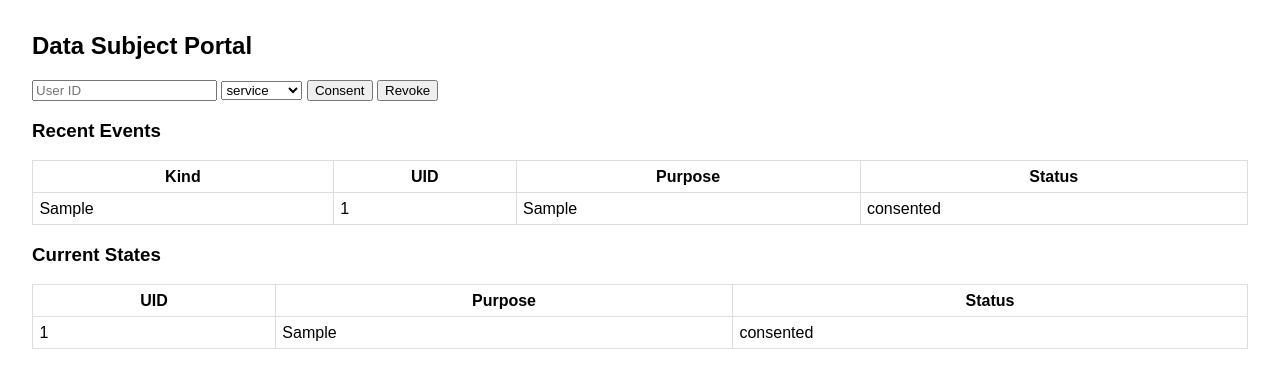
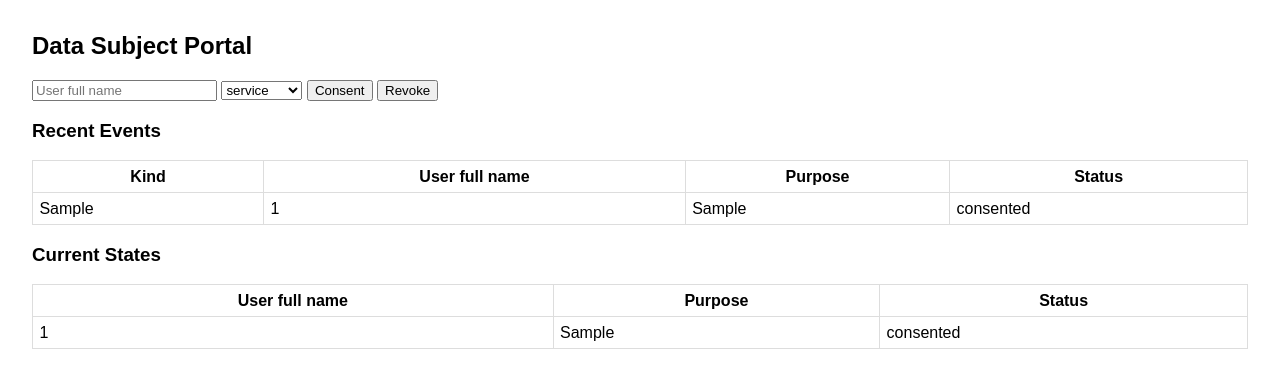
Before and after one commit to annhit29/GDPR-compliant_FS, a Flask app: page / in a window 1280 px wide. Shown: the top 388 px of the page. Run offline with Flask 3, Linux system fonts and the light colour scheme; tables that the repository leaves empty hold one stand-in row (values such as "Sample post"); parts of the project's set-up code (start-up, migrations or seed data) failed here and were passed over.

Commit message:
make the UI clearer

```diff
--- a/external_consent_platform/templates/index.html
+++ b/external_consent_platform/templates/index.html
@@ -12,7 +12,7 @@
 <body>
   <h2>Data Subject Portal</h2>
   <form method="post" action="{{ url_for('submit') }}">
-    <input name="uid" placeholder="User ID" required>
+    <input name="uid" placeholder="User full name" required>
     <select name="purpose">
       <option>service</option><option>analytics</option><option>marketing</option>
     </select>
@@ -22,7 +22,7 @@
 
   <h3>Recent Events</h3>
   <table>
-    <tr><th>Kind</th><th>UID</th><th>Purpose</th><th>Status</th></tr>
+    <tr><th>Kind</th><th>User full name</th><th>Purpose</th><th>Status</th></tr>
     {% for e in events %}
     <tr><td>{{ e.kind }}</td><td>{{ e.uid }}</td><td>{{ e.purpose }}</td><td>{{ e.status }}</td></tr>
     {% endfor %}
@@ -30,7 +30,7 @@
 
   <h3>Current States</h3>
   <table>
-    <tr><th>UID</th><th>Purpose</th><th>Status</th></tr>
+    <tr><th>User full name</th><th>Purpose</th><th>Status</th></tr>
     {% for s in states %}
     <tr><td>{{ s.uid }}</td><td>{{ s.purpose }}</td><td>{{ s.status }}</td></tr>
     {% endfor %}
```
